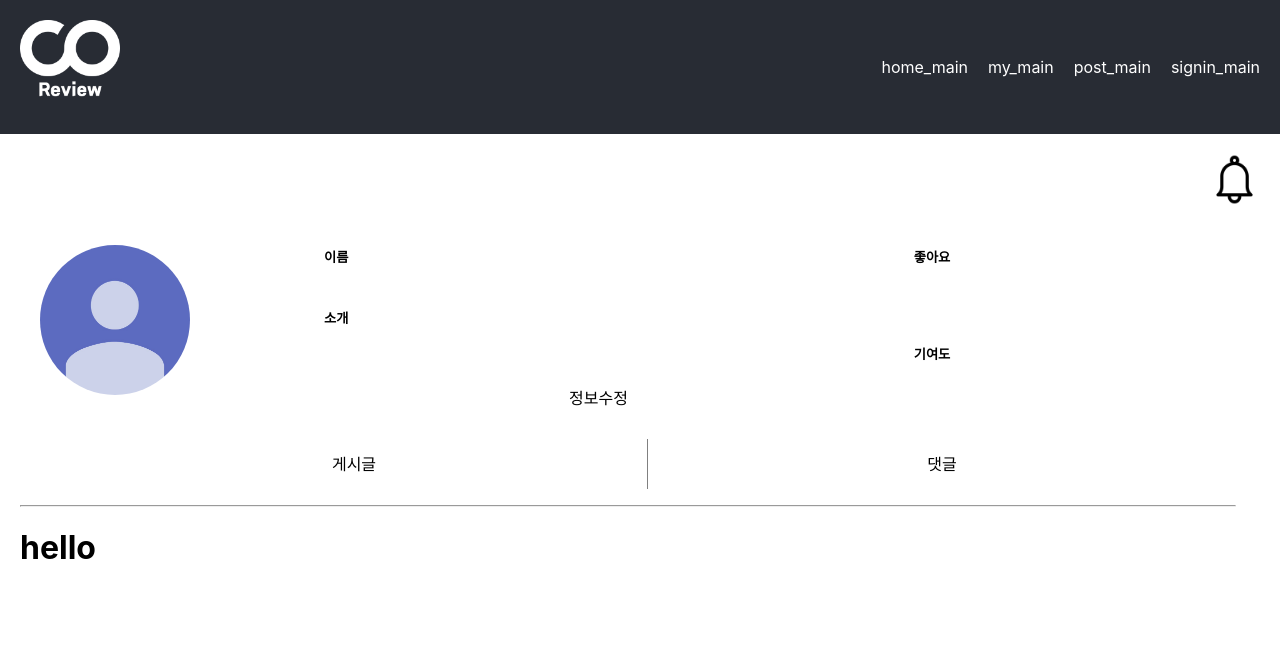
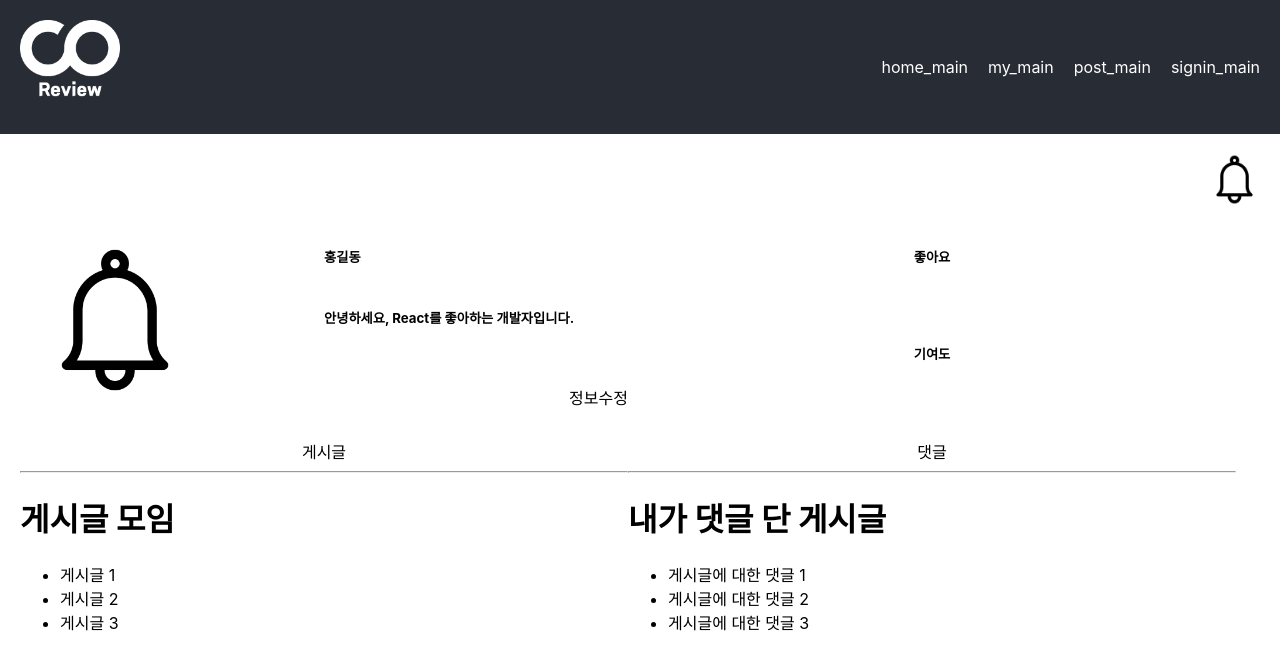
Before and after one commit to Core-View/Core-View-before-, a React (Create React App) app in the folder front/: page /my_main in a window 1280 px wide. Shown: the top 670 px of the page. Built offline with nearby package versions, Linux system fonts and the light colour scheme.

Commit message:
마이페이지 수정

```diff
--- a/front/src/My/my_main.css
+++ b/front/src/My/my_main.css
@@ -32,6 +32,8 @@
 .space2{
     width: 95%;
     margin: 20px;
+    display: flex;
+    flex-direction: row;
 }
 
 .activity{
@@ -67,30 +69,16 @@
     height: 40%;
 }
 
-.menu_bar{
-    list-style: none;
-    display: flex;
+.post_zone{
+    flex:1;
+}
+.comment_zone{
+    flex:1;
+}
+.my_posts{
+    text-align: center;
 }
 
-.menu_item{
-    width: calc(100% / 2);
-    height: 50px;
-    line-height: 50px;
+.my_comments{
     text-align: center;
-    position: relative;
 }
-
-.menu_item::after{
-    content: "";
-    width: 1px;
-    height: 100%;
-    position: absolute;
-    top: 50%;
-    right: 0;
-    transform: translateY(-50%);
-    background-color: gray;
-}
-
-.menu_item:last-child::after{
-    display: none;
-}
--- a/front/src/My/my_main.jsx
+++ b/front/src/My/my_main.jsx
@@ -1,4 +1,4 @@
-import React, { useState } from 'react';
+import React, { useState, useEffect } from 'react';
 import { Link } from 'react-router-dom';
 import './my_main.css';
 import Modal from './my_alram';
@@ -10,6 +10,44 @@ const Mypage = () => {
     { id: 2, text: "새로운 친구 요청이 있습니다", read: false },
     { id: 3, text: "이벤트 참여 확인", read: false }
   ]);
+
+  // JSON 데이터로부터 사용자 정보를 받아오기 위한 상태 추가
+  const [userInfo, setUserInfo] = useState({ name: '', intro: '' , profileImg: '' });
+  const [posts, setPosts] = useState([]);
+  const [comments, setComments] = useState([]); // 댓글 단 게시글 제목 저장
+  // 가상의 API로부터 데이터를 로드한다고 가정
+  useEffect(() => {
+    const fetchUserData = async () => {
+      // API 호출 대신 정적 JSON 데이터 사용
+      const data = await Promise.resolve({
+        name: "홍길동",
+        intro: "안녕하세요, React를 좋아하는 개발자입니다.",
+        profileImg : "ring.png" //이미지
+      });
+      setUserInfo(data);
+    };
+
+    const fetchPostsData = async() => {
+      const postsData = await Promise.resolve([
+        { id: 1, title: "게시글 1" },
+        { id: 2, title: "게시글 2" },
+        { id: 3, title: "게시글 3" }
+      ]);
+      setPosts(postsData);
+    };
+    const fetchCommentsData = async () => {
+      const commentsData = await Promise.resolve([
+        { id: 1, title: "게시글에 대한 댓글 1" },
+        { id: 2, title: "게시글에 대한 댓글 2" },
+        { id: 3, title: "게시글에 대한 댓글 3" }
+      ]);
+      setComments(commentsData);
+    };
+    fetchUserData();
+    fetchPostsData();
+    fetchCommentsData();
+  }, []);
+
   const toggleModal = () => {
     setModalOpen(!modalOpen);
     setNotifications(notifications.map(notification => ({ ...notification, read: true })));
@@ -34,14 +72,14 @@ const Mypage = () => {
       <div className='space1'>
         <div className='my_info'>
           <div className='image_profile'>
-            <img src="original_profile.png" alt="profile" className='my_profile'/>
+            <img src={userInfo.profileImg || "original_profile.png"} alt="profile" className='my_profile'/>
           </div>
           <div className='info_zone'>
             <div className='name_zone'>
-              <h5>이름</h5>
+              <h5>{userInfo.name}</h5>
             </div>
             <div className='intro_zone'>
-              <h5>소개</h5>
+              <h5>{userInfo.intro}</h5>
             </div>
             <div className='modify_zone'>
               <Link to='/my_modify' style={{textDecoration: "none", color:'black'}}>정보수정</Link>
@@ -58,16 +96,50 @@ const Mypage = () => {
         </div>
       </div>
       <div className='space2'>
-        <ul className='menu_bar'>
-          <li className='menu_item'>
+        <div className='post_zone'>
+          <div className='my_posts'>
             <Link to="/my_posting" style={{textDecoration: "none", color:'black'}}>게시글</Link>
-          </li>
-          <li className='menu_item'>
+          </div>
+          <hr></hr>
+          <div>
+            <h1>게시글 모임</h1>
+            {posts.length > 0 ? (
+            <ul>
+              {posts.map(post => (
+                <li key={post.id}>
+                  <Link to={`/post/${post.id}`} style={{textDecoration: "none", color:'black'}}>
+                    {post.title}
+                  </Link>
+                </li>
+              ))}
+            </ul>
+            ) : (
+              <p>게시글이 없습니다.</p>
+            )}
+          </div>
+        </div>
+        <div className='comment_zone'>
+          <div className='my_comments'>
             <Link to="/my_comment" style={{textDecoration: "none", color:'black'}}>댓글</Link>
-          </li>
-        </ul>
-        <hr/>
-        <h1>hello</h1>
+          </div>
+          <hr></hr>
+          <div>
+          <h1>내가 댓글 단 게시글</h1>
+            {comments.length > 0 ? (
+            <ul>
+              {comments.map(comment => (
+                <li key={comment.id}>
+                  <Link to={`/post/${comment.id}`} style={{textDecoration: "none", color:'black'}}>
+                    {comment.title}
+                  </Link>
+                </li>
+              ))}
+            </ul>
+            ) : (
+              <p>댓글 단 게시글이 없습니다.</p>
+            )}
+          </div>
+        </div>
       </div>
     </div>
   );
```
